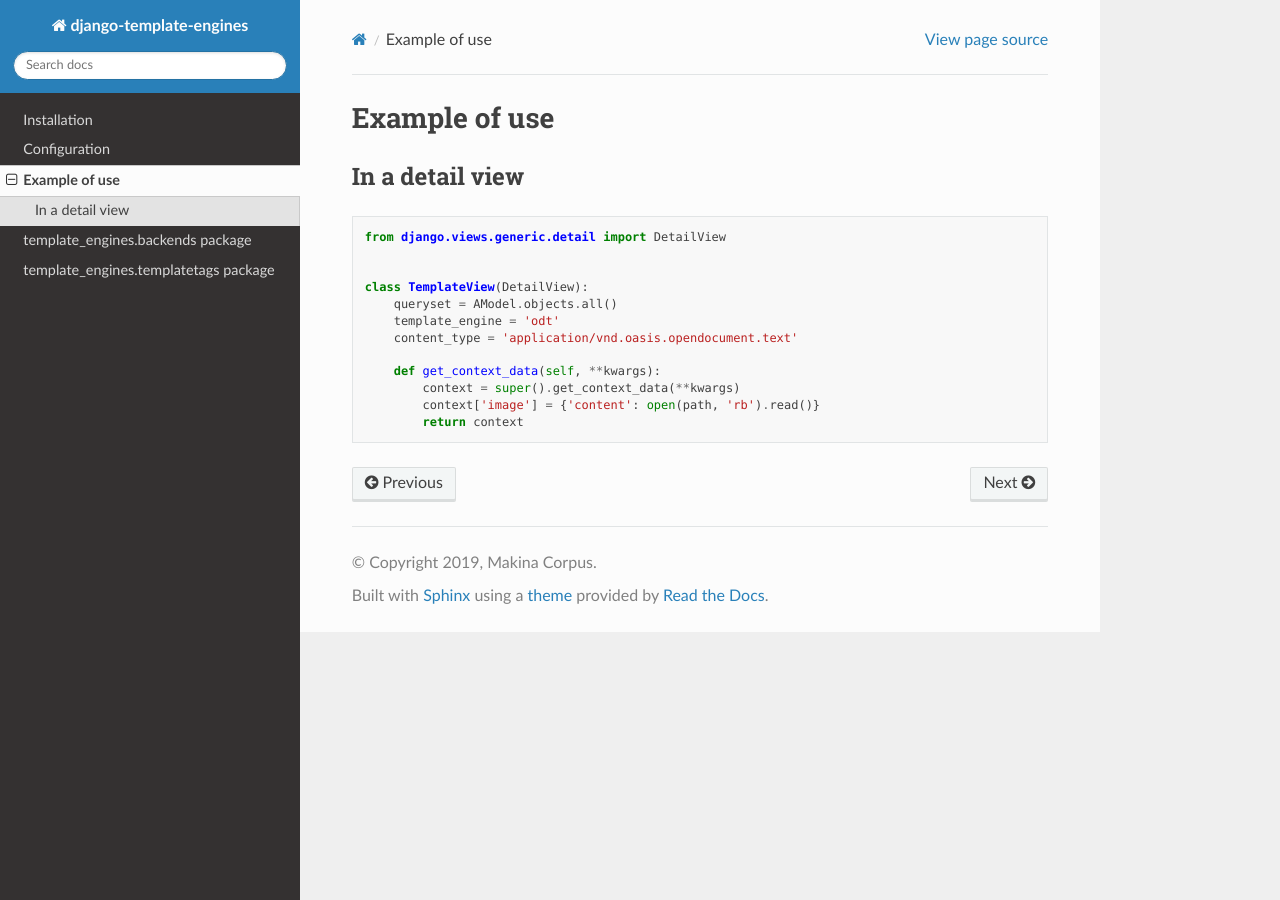
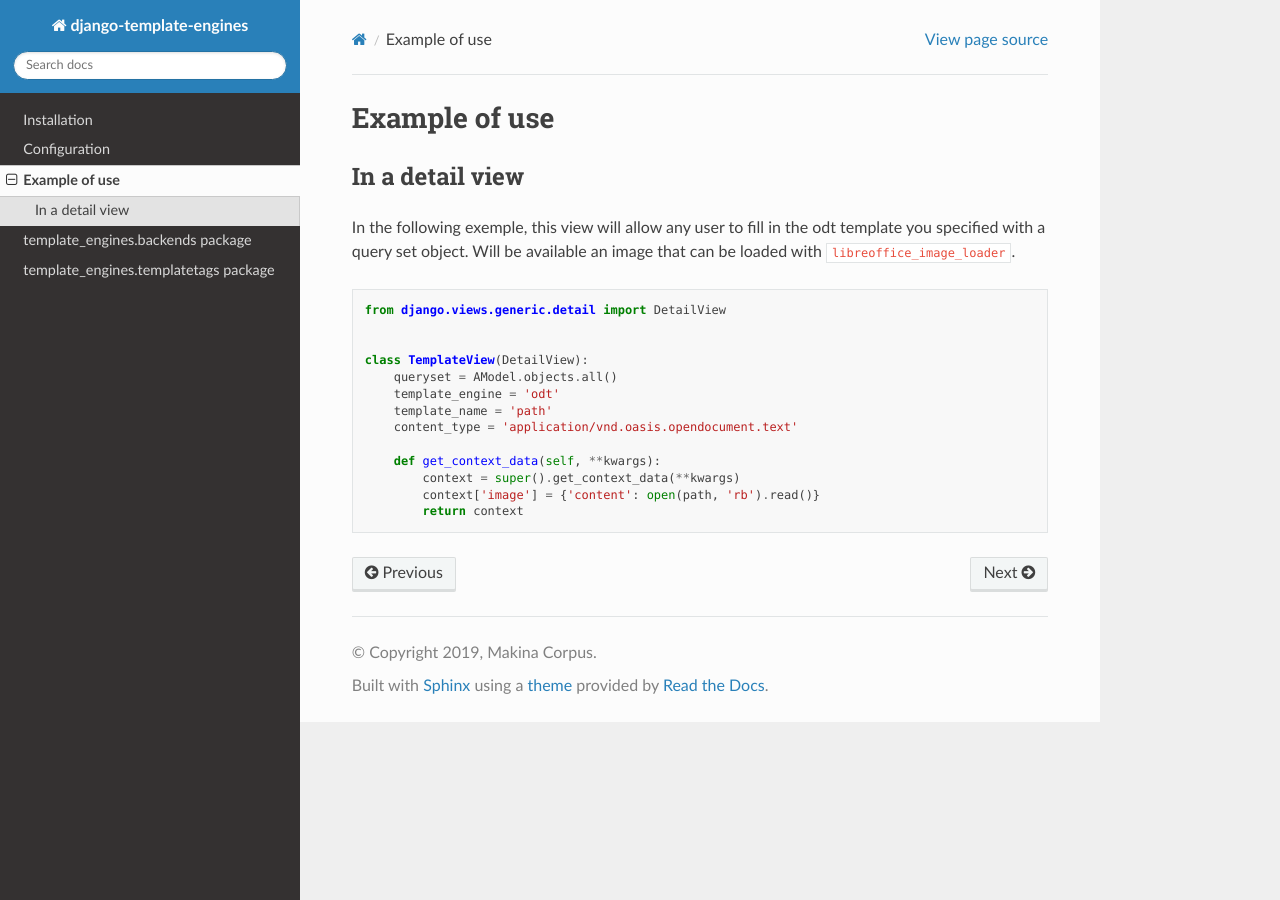
Before and after one commit to Terralego/django-template-engines, a Sphinx documentation site: the page built from doc/use.rst, in a window 1280 px wide. Built offline with Sphinx 7.4.7 and the Read the Docs theme 2.0.0, drawn with Linux system fonts in a browser that asks for light colours; the version number could not be read and is left out.

Commit message:
Update use.rst

```diff
--- a/doc/use.rst
+++ b/doc/use.rst
@@ -3,6 +3,10 @@ Example of use
 
 In a detail view
 ----------------
+
+In the following exemple, this view will allow any user to fill in the odt
+template you specified with a query set object. Will be
+available an image that can be loaded with ``libreoffice_image_loader``.
 
 ::
 
@@ -12,6 +16,7 @@ In a detail view
     class TemplateView(DetailView):
         queryset = AModel.objects.all()
         template_engine = 'odt'
+        template_name = 'path'
         content_type = 'application/vnd.oasis.opendocument.text'
 
         def get_context_data(self, **kwargs):
```
